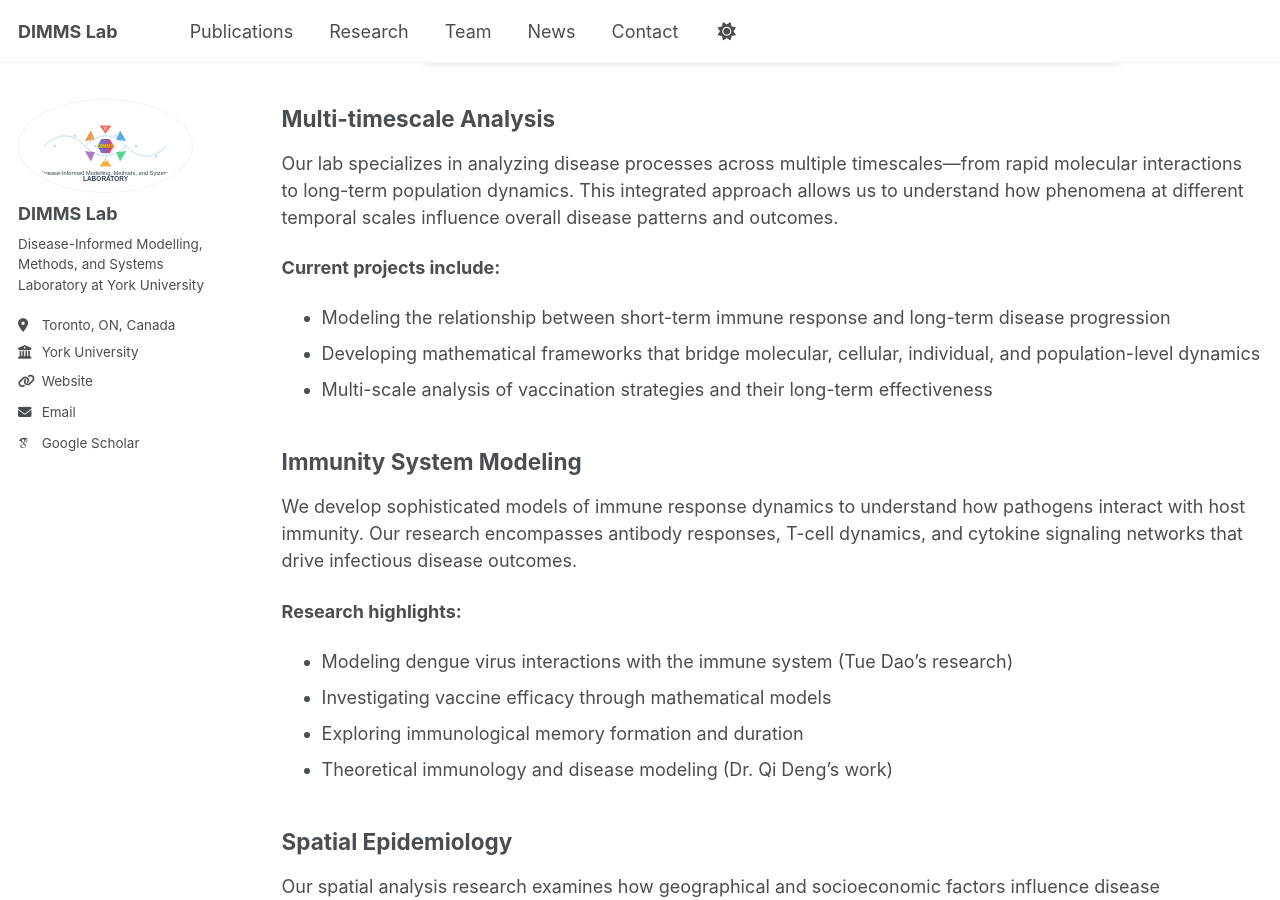
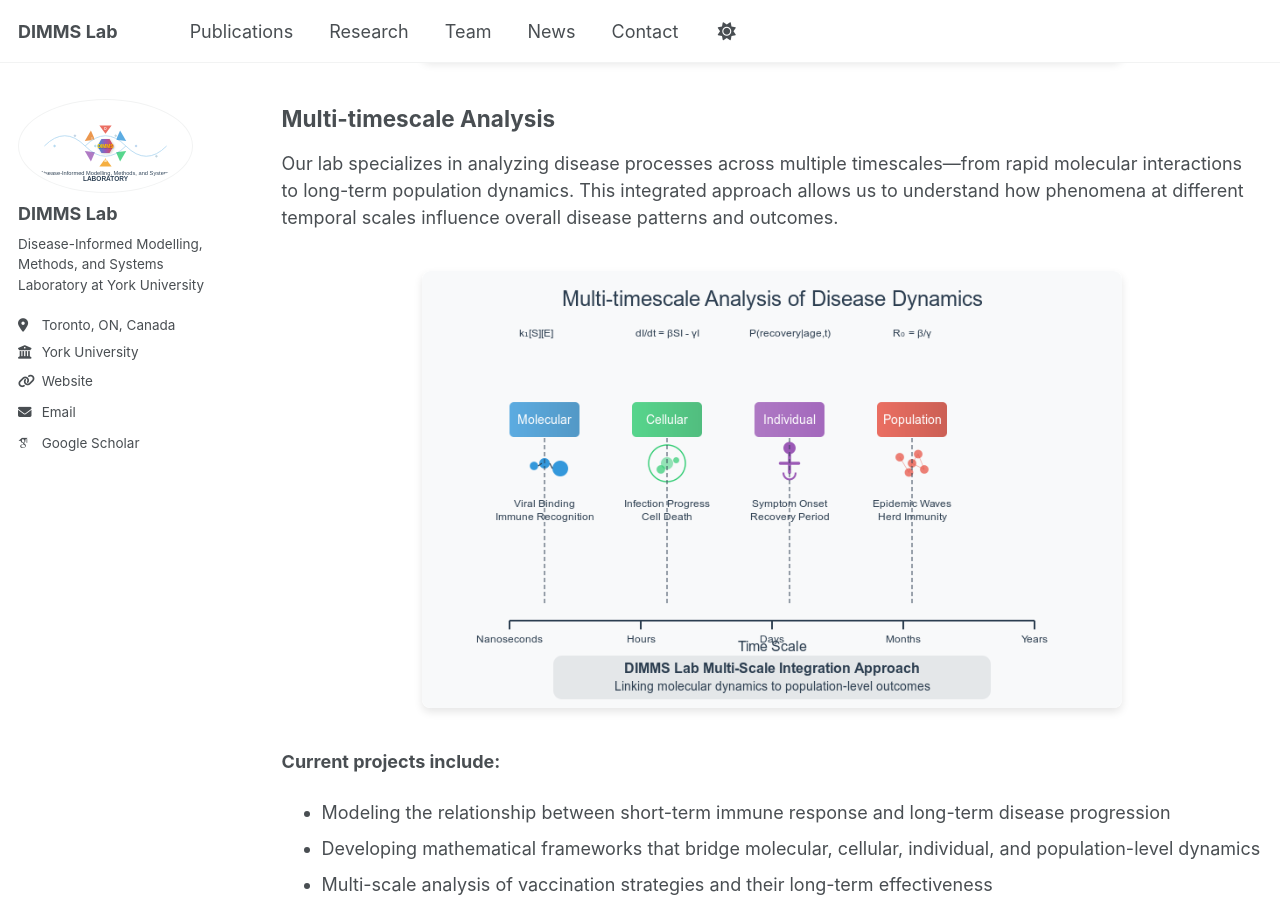
Before and after one commit to dimms-lab/dimms-lab.github.io, a Jekyll site: the page built from _pages/research.md, in a window 1280 px wide and 900 px high, scrolled down 661 px. Built offline with Jekyll 4.4.1, drawn with Linux system fonts in a browser that asks for light colours; some web fonts are replaced; a script that is not in the unit is left out.

Commit message:
Update research.md

```diff
--- a/_pages/research.md
+++ b/_pages/research.md
@@ -14,7 +14,9 @@ The Disease-Informed Modelling, Methods, and Systems (DIMMS) Lab employs a multi
 ## Multi-timescale Analysis
 
 Our lab specializes in analyzing disease processes across multiple timescales—from rapid molecular interactions to long-term population dynamics. This integrated approach allows us to understand how phenomena at different temporal scales influence overall disease patterns and outcomes.
-
+<div style="margin: 40px 0; text-align: center;">
+  <img src="/images/multi-timescale-analysis.png" alt="Multi-timescale Analysis" style="width: 100%; max-width: 700px; height: auto; box-shadow: 0 4px 8px rgba(0,0,0,0.1); border-radius: 8px;">
+</div>
 **Current projects include:**
 - Modeling the relationship between short-term immune response and long-term disease progression
 - Developing mathematical frameworks that bridge molecular, cellular, individual, and population-level dynamics
```
